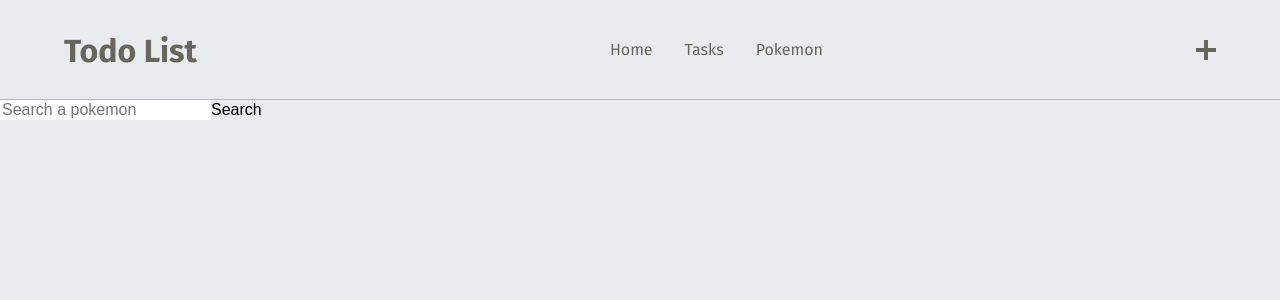
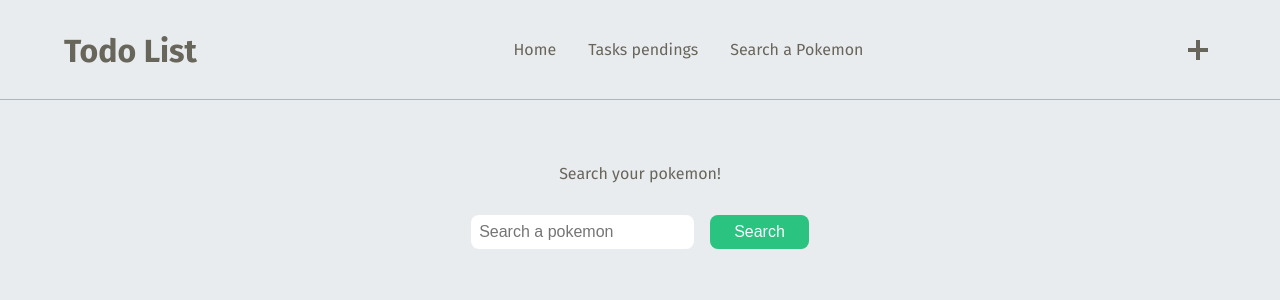
Before and after one commit to AbigailSC/E1-React, a React (Vite) app: page /pokemon in a window 1280 px wide. Shown: the top 300 px of the page. Built offline with nearby package versions, Linux system fonts and the light colour scheme.

Commit message:
refactor: add pokemon section

```diff
--- a/src/components/Main/Main.jsx
+++ b/src/components/Main/Main.jsx
@@ -8,7 +8,7 @@ const Main = () => {
   const [items, setItems] = useState([]);
 
   useEffect(() => {
-    setItems(state.showFiltered ? state.itemsFiltered : state.items);
+    setItems(state.items);
   }, [state]);
 
   useEffect(() => {
--- a/src/components/Navbar/Navbar.jsx
+++ b/src/components/Navbar/Navbar.jsx
@@ -20,8 +20,8 @@ const Navbar = () => {
         <h1>Todo List</h1>
         <NavBar>
           <Link to="/">Home</Link>
-          <Link to="/tasks">Tasks</Link>
-          <Link to="/pokemon">Pokemon</Link>
+          <Link to="/tasks">Tasks pendings</Link>
+          <Link to="/pokemon">Search a Pokemon</Link>
         </NavBar>
         <Button onClick={handleOpenModal}>
           <span className="span"></span>
--- a/src/components/Navbar/navbar.styles.js
+++ b/src/components/Navbar/navbar.styles.js
@@ -22,7 +22,7 @@ export const Nav = styled.nav`
 
 export const Button = styled.button`
   margin: 0;
-  padding: 0;
+  padding: 0 0.5em;
   .span {
     display: block;
     width: 20px;
@@ -54,6 +54,7 @@ export const NavBar = styled.ul`
   display: flex;
   align-items: center;
   gap: 2em;
+  padding: 0;
   a, a:visited, a:active {
     font-style: inherit;
     color: inherit;
--- /dev/null
+++ b/src/components/PokemonCard/PokemonCard.jsx
@@ -0,0 +1,29 @@
+import { useContext } from 'react';
+import { Context } from '@store/context';
+import { StyledPokemonCard } from './pokemonCard.styles';
+
+const PokemonCard = () => {
+  const { state } = useContext(Context);
+  const pokemonData = state.pokemonInfo;
+
+  return (
+    <StyledPokemonCard>
+      <h2>{pokemonData?.name}</h2>
+      <img src={pokemonData?.sprites.other.home.front_default} />
+      <ul>
+        {pokemonData.types.map((type, index) => (
+          <li key={index}>{type.type.name}</li>
+        ))}
+      </ul>
+      <p>Height: {pokemonData.height}</p>
+      <p>Weight: {pokemonData.weight}</p>
+      <ul>
+        {pokemonData.abilities.map((ability, index) => (
+          <li key={index}>{ability.ability.name}</li>
+        ))}
+      </ul>
+    </StyledPokemonCard>
+  );
+};
+
+export default PokemonCard;
--- /dev/null
+++ b/src/components/PokemonCard/index.js
@@ -0,0 +1 @@
+export { default as PokemonCard } from './PokemonCard';
--- /dev/null
+++ b/src/components/PokemonCard/pokemonCard.styles.js
@@ -0,0 +1,23 @@
+import styled from "styled-components";
+
+export const StyledPokemonCard = styled.div`
+  display: flex;
+  flex-direction: column;
+  background-color: var(--background-hover);
+  border-radius: 2em;
+  padding: 1em;
+  gap: 1em;
+  width: 300px;
+  h2 {
+    font-size: 1.5em;
+    color: var(--text-color);
+    text-transform: capitalize;
+    text-align: center;
+  }
+  ul {
+    display: flex;
+    justify-content: center;
+    margin: 0;
+    padding: 0;
+  }
+`;
--- a/src/pages/Pokemon/Pokemon.jsx
+++ b/src/pages/Pokemon/Pokemon.jsx
@@ -1,14 +1,24 @@
 import { useState, useContext } from 'react';
 import { Context } from '@store/context';
 import { getPokemonByName } from '@store/fetchPokemon';
+import { Container, FormSearch } from './pokemon.styles';
+import PokemonCard from '@components/pokemonCard/PokemonCard';
 
 const Pokemon = () => {
   const { dispatch } = useContext(Context);
+  const { state } = useContext(Context);
+
   const [pokemonName, setPokemonName] = useState('');
 
-  const handlePokemon = () => {
+  const handleSubmit = async (e) => {
+    e.preventDefault();
     if (!pokemonName) return;
-    dispatch(getPokemonByName(pokemonName));
+    try {
+      const pokedata = await getPokemonByName(pokemonName);
+      dispatch({ type: 'GET_POKEMON', payload: pokedata });
+    } catch (error) {
+      console.log(error);
+    }
   };
 
   const handleInput = (e) => {
@@ -16,14 +26,19 @@ const Pokemon = () => {
   };
 
   return (
-    <div>
-      <input
-        type="text"
-        placeholder="Search a pokemon"
-        onChange={() => handleInput()}
-      />
-      <button onClick={() => handlePokemon()}>Search</button>
-    </div>
+    <Container>
+      <h3>Search your pokemon!</h3>
+      <FormSearch onClick={(e) => handleSubmit(e)}>
+        <input
+          type="text"
+          placeholder="Search a pokemon"
+          onChange={(e) => handleInput(e)}
+        />
+        <button>Search</button>
+      </FormSearch>
+      {state.pokemonInfo &&
+        (state.pokemonInfo !== null ? <PokemonCard /> : <p>not found</p>)}
+    </Container>
   );
 };
 
--- /dev/null
+++ b/src/pages/Pokemon/pokemon.styles.js
@@ -0,0 +1,26 @@
+import styled from "styled-components";
+
+export const Container = styled.div`
+  display: flex;
+  flex-direction: column;
+  align-items: center;
+  margin: 0 auto;
+  width: 100%;
+  padding: 4em;
+  gap: 2em;
+`;
+
+export const FormSearch = styled.form`
+  display: flex;
+  gap: 1em;
+  input {
+    border-radius: 0.5em;
+    padding: 0.5em;
+  }
+  button {
+    border-radius: 0.5em;
+    padding: 0.5em 1.5em;
+    background-color: var(--primary-color);
+    color: var(--text-color-light);
+  }
+`;
--- a/src/pages/Tasks/Tasks.jsx
+++ b/src/pages/Tasks/Tasks.jsx
@@ -1,5 +1,50 @@
+import { useContext, useState, useEffect } from 'react';
+import { Card } from '@components/Card';
+import { Sidebar } from '@components/Sidebar';
+import { Context } from '@store/context';
+import {
+  Article,
+  ContainerCards,
+  ContainerMain
+} from '@components/Main/Main.styles';
+import { HomeContainer } from '../Home/home.styles';
+
 const Tasks = () => {
-  return <div>Tasks</div>;
+  const { state } = useContext(Context);
+  const [items, setItems] = useState([]);
+  useEffect(() => {
+    setItems(state.itemsFiltered);
+  }, [state]);
+
+  return (
+    <>
+      <HomeContainer>
+        <Sidebar />
+        <ContainerMain>
+          <Article>
+            <ContainerCards>
+              {items.length === 0 ? (
+                <p className="label">You haven{"'"}t any task pending</p>
+              ) : (
+                items.map((item, index) => (
+                  <Card
+                    key={index}
+                    id={item.id}
+                    title={item.title}
+                    description={item.description}
+                    category={item.category}
+                    date={item.date}
+                    time={item.time}
+                    isCompleted={item.completed}
+                  />
+                ))
+              )}
+            </ContainerCards>
+          </Article>
+        </ContainerMain>
+      </HomeContainer>
+    </>
+  );
 };
 
 export default Tasks;
--- a/src/store/context.jsx
+++ b/src/store/context.jsx
@@ -7,6 +7,7 @@ export const ContextProvider = ({ children }) => {
 
   const initialState = {
     items: storedItems || [],
+    pokemonInfo: undefined,
     showFiltered: false,
     itemsFiltered: [],
     filterBy: 'all',
@@ -78,6 +79,11 @@ export const ContextProvider = ({ children }) => {
           loading: false,
           error: false
         };
+      case 'GET_POKEMON':
+        return {
+          ...state,
+          pokemonInfo: action.payload
+        };
       default:
         return state;
     }
--- a/src/store/fetchPokemon.js
+++ b/src/store/fetchPokemon.js
@@ -1,7 +1,11 @@
 import axios from 'axios';
 
 export const getPokemonByName = async (name) => {
-  const { data } = await axios.get(`https://pokeapi.co/api/v2/pokemon/${name}`);
-  console.log("🚀 ~ file: fetchPokemon.js:6 ~ getPokemonByName ~ data:", data)
-  return data;
+  try {
+    const { data } = await axios.get(`https://pokeapi.co/api/v2/pokemon/${name}`);
+    return data;
+  } catch (error) {
+    console.error(error);
+    return null;
+  }
 }
```
Also changed, not shown: vite.config.js.timestamp-1684609068055.mjs (added, +22 -0 lines).
